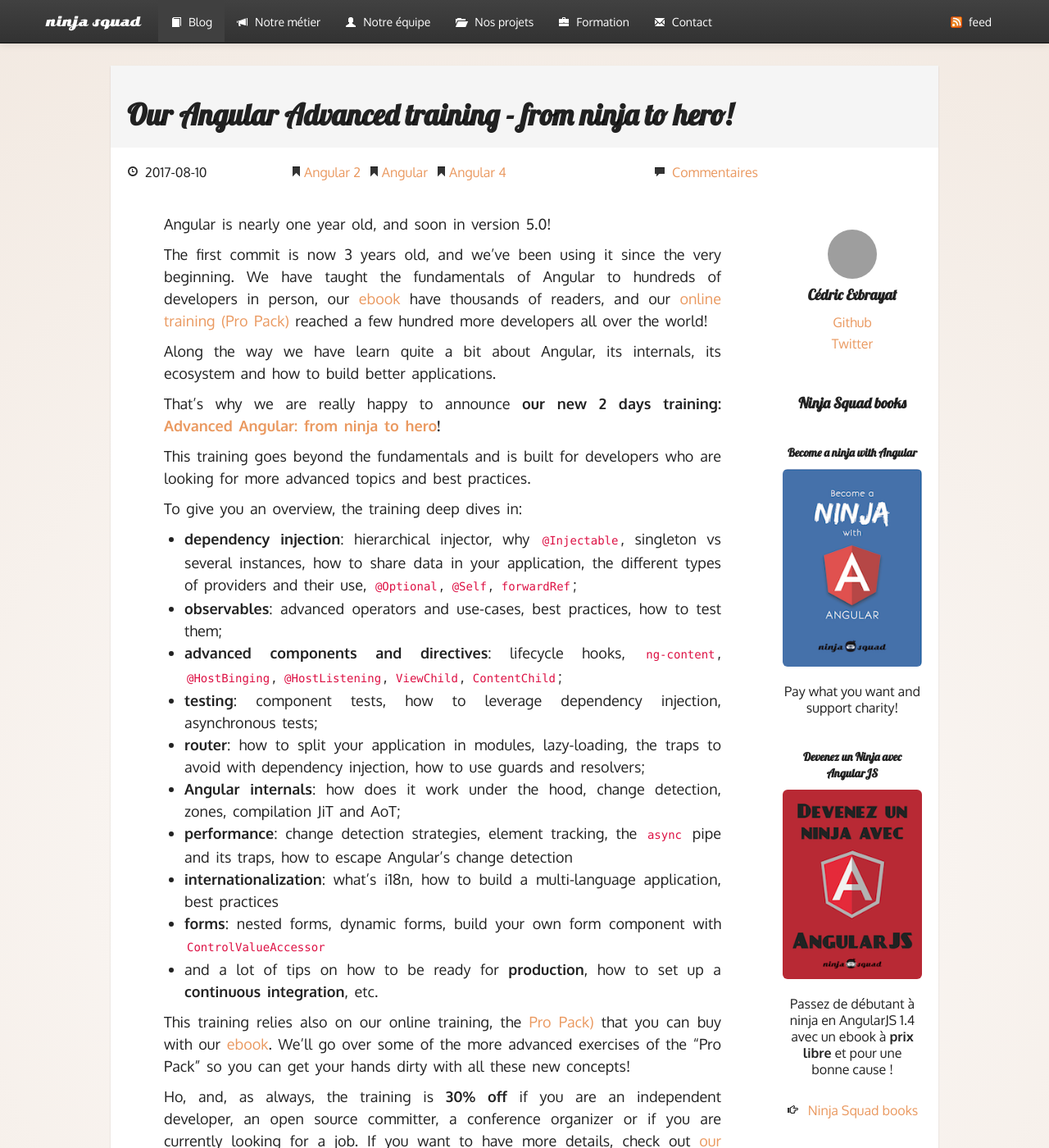
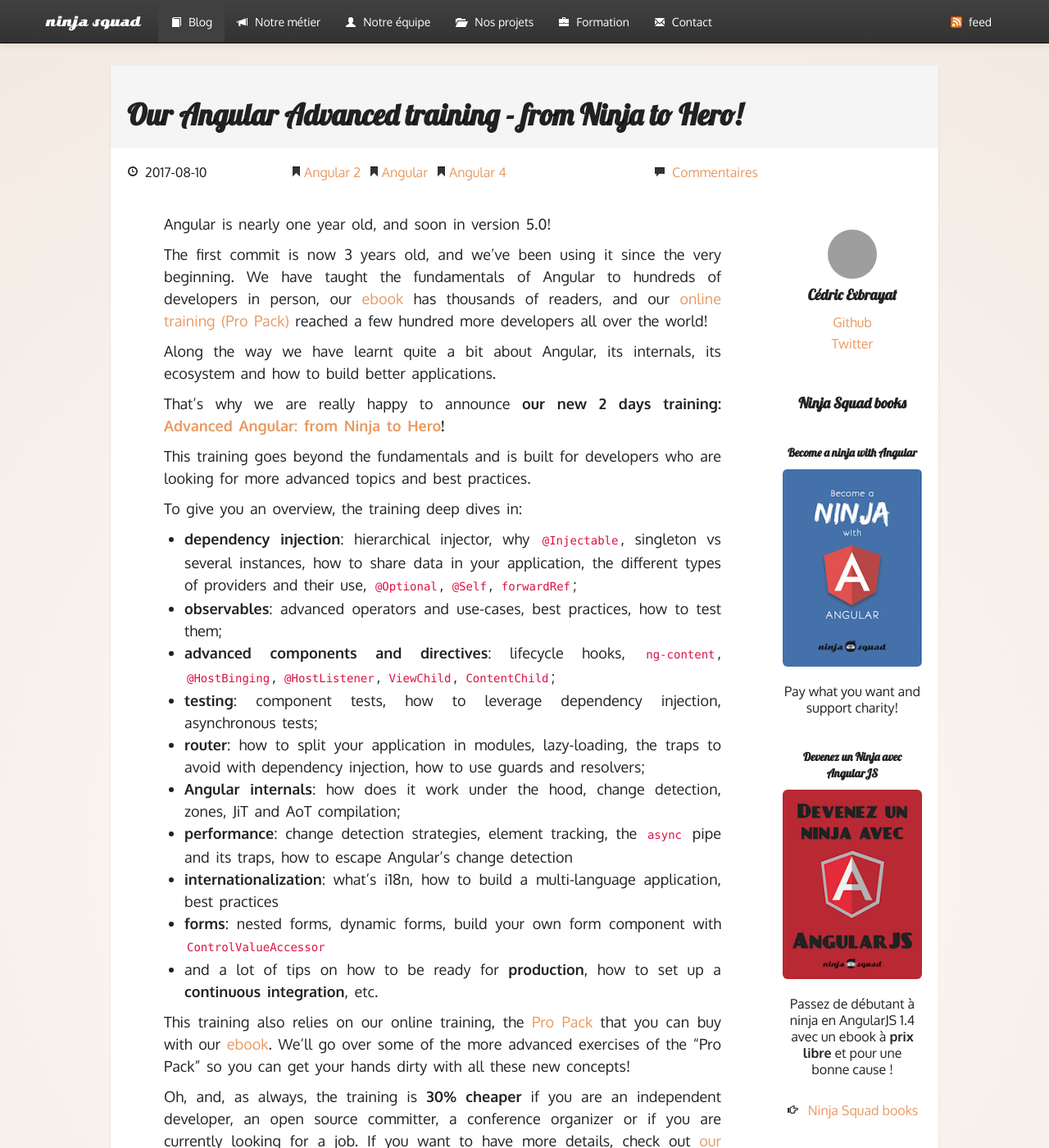
Before and after one commit to Ninja-Squad/ninja-squad.github.com, a Jekyll site: the page built from _posts/2017-08-10-advanced-angular-training.md, in a window 1280 px wide and 1400 px high. Shown: the whole window at 82% size. Built offline with Jekyll 4.4.1, drawn with Linux system fonts in a browser that asks for light colours; comment, search, counter and statistics services are not loaded; grey boxes are pictures that could not be loaded.

Commit message:
fix: typos in advanced angular

```diff
--- a/_posts/2017-08-10-advanced-angular-training.md
+++ b/_posts/2017-08-10-advanced-angular-training.md
@@ -1,6 +1,6 @@
 ---
 layout: post
-title: Our Angular Advanced training - from ninja to hero!
+title: Our Angular Advanced training - from Ninja to Hero!
 author: cexbrayat
 tags: ["Angular 2", "Angular", "Angular 4"]
 description: "We have a new training about all the advanced topics: you are going to love it!"
@@ -10,15 +10,15 @@
 
 The first commit is now 3 years old, and we've been using it since the very beginning.
 We have taught the fundamentals of Angular to hundreds of developers in person,
-our [ebook](https://books.ninja-squad.com/angular) have thousands of readers,
+our [ebook](https://books.ninja-squad.com/angular) has thousands of readers,
 and our [online training (Pro Pack)](https://angular-exercises.ninja-squad.com/)
 reached a few hundred more developers all over the world!
 
-Along the way we have learn quite a bit about Angular,
+Along the way we have learnt quite a bit about Angular,
 its internals, its ecosystem and how to build better applications.
 
 That's why we are really happy to announce **our new 2 days training:
-[Advanced Angular: from ninja to hero](http://ninja-squad.com/formations/formation-angular-advanced)!**
+[Advanced Angular: from Ninja to Hero](http://ninja-squad.com/formations/formation-angular-advanced)!**
 
 This training goes beyond the fundamentals
 and is built for developers who are looking for more advanced topics and best practices.
@@ -26,20 +26,20 @@
 To give you an overview, the training deep dives in:
 - **dependency injection**: hierarchical injector, why `@Injectable`, singleton vs several instances, how to share data in your application, the different types of providers and their use, `@Optional`, `@Self`, `forwardRef`;
 - **observables**: advanced operators and use-cases, best practices, how to test them;
-- **advanced components and directives**: lifecycle hooks, `ng-content`, `@HostBinging`, `@HostListening`, `ViewChild`, `ContentChild`;
+- **advanced components and directives**: lifecycle hooks, `ng-content`, `@HostBinging`, `@HostListener`, `ViewChild`, `ContentChild`;
 - **testing**: component tests, how to leverage dependency injection, asynchronous tests;
 - **router**: how to split your application in modules, lazy-loading, the traps to avoid with dependency injection, how to use guards and resolvers;
-- **Angular internals**: how does it work under the hood, change detection, zones, compilation JiT and AoT;
+- **Angular internals**: how does it work under the hood, change detection, zones, JiT and AoT compilation;
 - **performance**: change detection strategies, element tracking, the `async` pipe and its traps, how to escape Angular's change detection
 - **internationalization**: what's i18n, how to build a multi-language application, best practices
 - **forms**: nested forms, dynamic forms, build your own form component with `ControlValueAccessor`
 - and a lot of tips on how to be ready for **production**, how to set up a **continuous integration**, etc.
 
-This training relies also on our online training,
-the [Pro Pack)](https://angular-exercises.ninja-squad.com/)
+This training also relies on our online training,
+the [Pro Pack](https://angular-exercises.ninja-squad.com/)
 that you can buy with our [ebook](https://books.ninja-squad.com/angular).
 We'll go over some of the more advanced exercises of the "Pro Pack"
 so you can get your hands dirty with all these new concepts!
 
-Ho, and, as always, the training is **30% off** if you are an independent developer, an open source committer, a conference organizer or if you are currently looking for a job.
+Oh, and, as always, the training is **30% cheaper** if you are an independent developer, an open source committer, a conference organizer or if you are currently looking for a job.
 If you want to have more details, check out [our website](http://ninja-squad.com/formations)!
```
